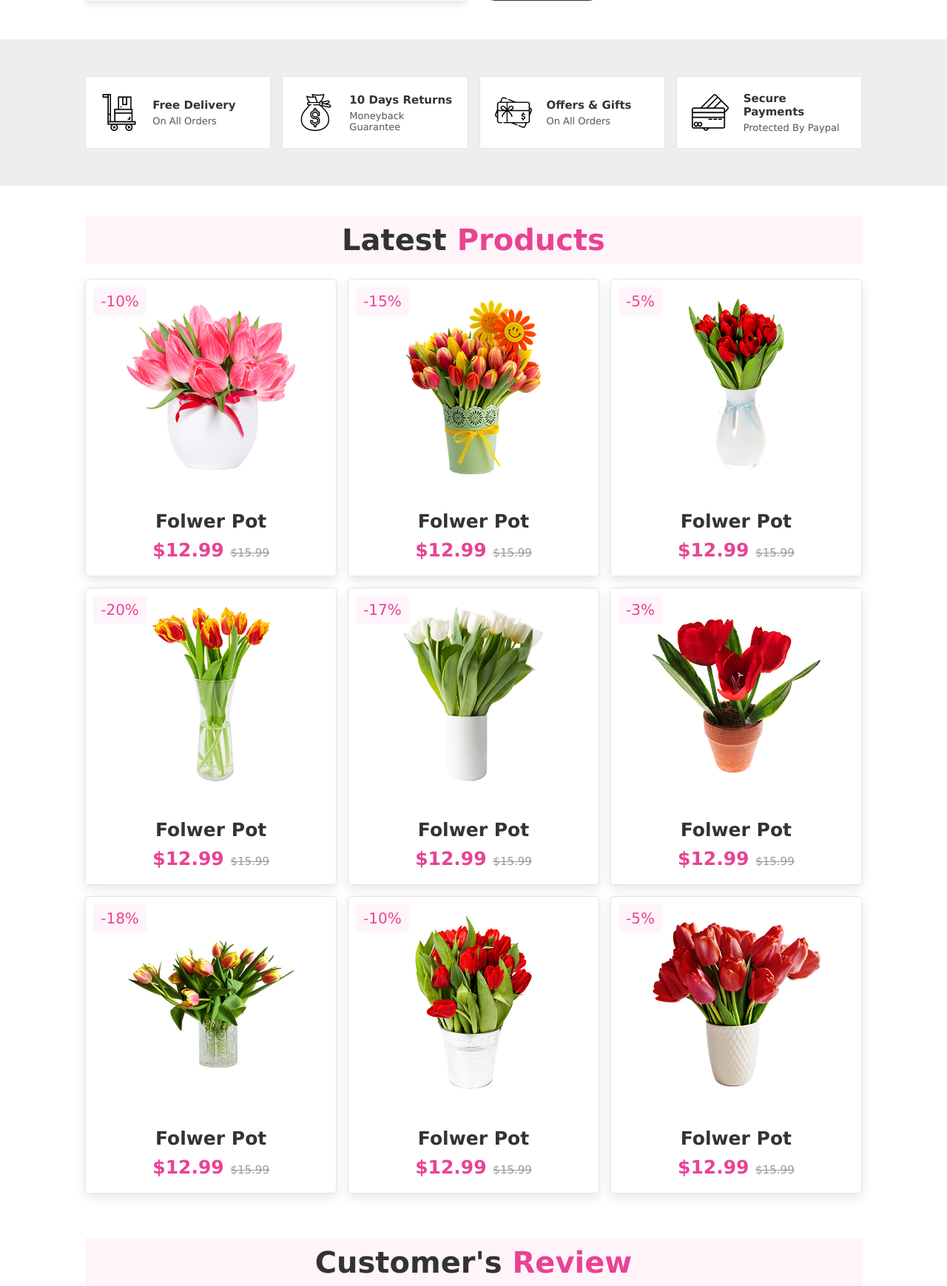
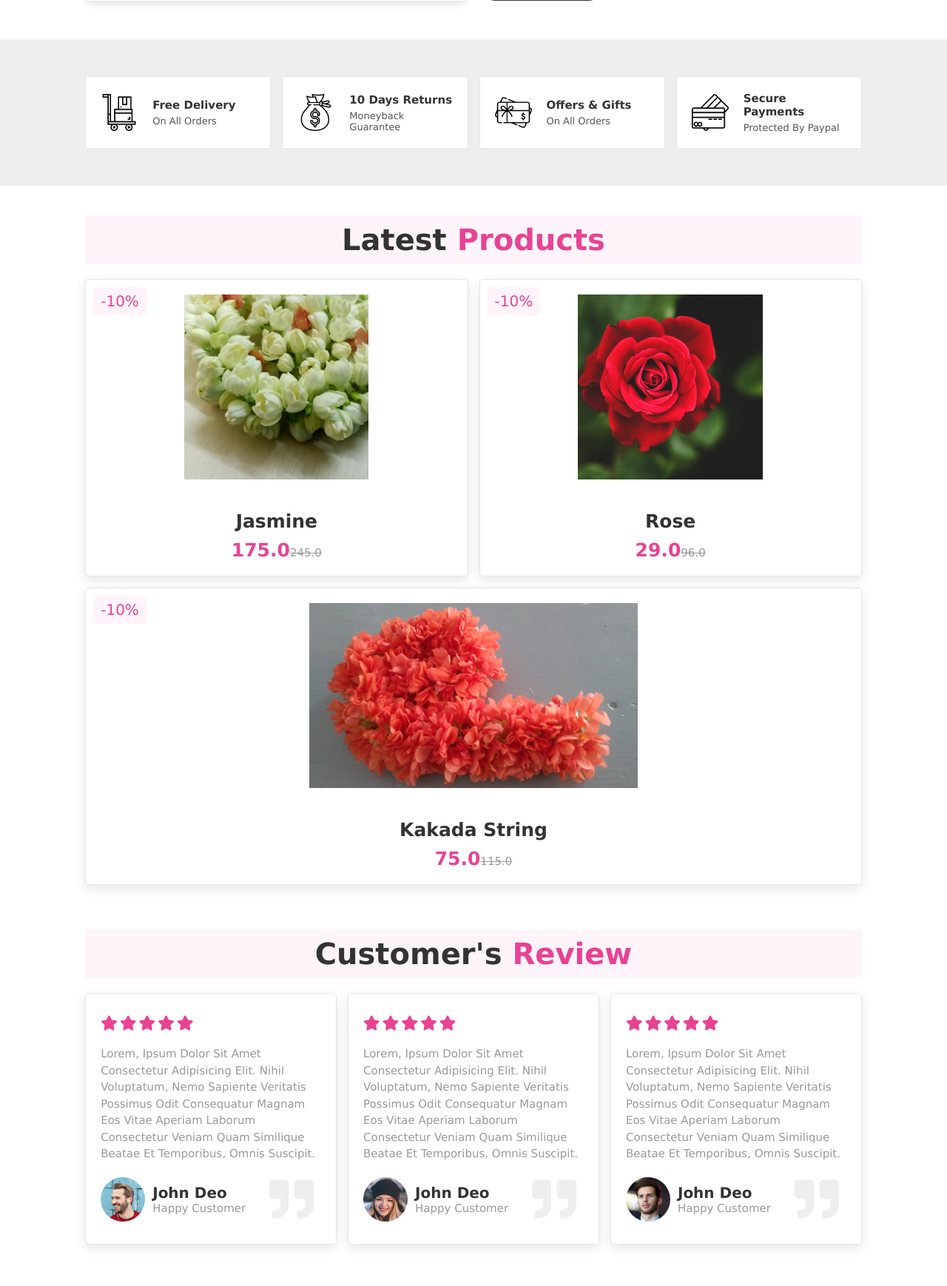
Before and after one commit to Chethan-b13/Bloom_Bids, a Django app: page / in a window 1280 px wide. Shown: the part 1217-2955 px from the top of the page at 74% size. Run offline with Django 4.2, Linux system fonts and the light colour scheme; data comes from the database, SQL or seed files in the repository; both versions use the stored data as it was after the commit; grey boxes are pictures that could not be loaded.

Commit message:
Updated templates

```diff
--- a/Bloombid/settings.py
+++ b/Bloombid/settings.py
@@ -132,6 +132,9 @@ STATICFILES_DIRS = [
 ]
 STATIC_ROOT = os.path.join(BASE_DIR, 'assets')
 
+MEDIA_URL = '/media/'
+MEDIA_ROOT = os.path.join(BASE_DIR, 'media/')
+
 AUTHENTICATION_BACKENDS = (
     'django.contrib.auth.backends.ModelBackend',
     'allauth.account.auth_backends.AuthenticationBackend'
--- a/Bloombid/urls.py
+++ b/Bloombid/urls.py
@@ -14,9 +14,13 @@ Including another URLconf
     2. Add a URL to urlpatterns:  path('blog/', include('blog.urls'))
 """
 from django.contrib import admin
+from django.conf.urls.static import static
+from django.conf import settings
 from django.urls import path, include
 
 urlpatterns = [
     path('admin/', admin.site.urls),
     path('', include('core.urls', namespace='core')),
 ]
+
+urlpatterns += static(settings.MEDIA_URL, document_root=settings.MEDIA_ROOT)
--- a/Templates/base.html
+++ b/Templates/base.html
@@ -32,7 +32,7 @@
       <div class="icons">
         <a href="#" class="fas fa-heart"></a>
         <a href="#" class="fas fa-shopping-cart"
-          ><span style="background-color: #e84393; color: white">0</span></a
+          ><span style=" color: #f496a9; font-size: large;">0</span></a
         >
         <a href="signup.html" class="fas fa-user"></a>
       </div>
--- a/Templates/index.html
+++ b/Templates/index.html
@@ -6,8 +6,8 @@
 <!-- home section starts -->
 <section class="home" id="home" style="background-image:url('{% static 'images/home-bg.jpg' %}');">
     <div class="contents">
-      <h3>fresh flowers</h3>
-      <span>natural & beautiful flowers</span>
+      <h3>Fresh Flowers</h3>
+      <span>Natural & Beautiful Flowers</span>
       <p>
         Lorem ipsum dolor sit amet, consectetur adipisicing elit. Maxime
         cumque necessitatibus vitae pariatur. Non eos provident quae rerum ex
@@ -83,10 +83,12 @@
   <section class="products" id="products">
     <h1 class="heading">latest <span>products</span></h1>
     <div class="box-container">
+
+      {% for Flower in Flowers %}
       <div class="box">
         <span class="discount">-10%</span>
         <div class="image">
-          <img src={% static 'images/img-1.jpg' %} alt="" />
+          <img src=/media/{{Flower.item_image}} alt="{{Flower.flower_name}}"/>
           <div class="icons">
             <a href="#" class="fas fa-heart"></a>
             <a href="#" class="cart-btn">add to cart</a>
@@ -94,138 +96,12 @@
           </div>
         </div>
         <div class="content">
-          <h3>folwer pot</h3>
-          <div class="price">$12.99 <span>$15.99</span></div>
+          <h3>{{Flower.flower_name}}</h3>
+          <div class="price">{{Flower.discount_price}}<span>{{Flower.price}}</span></div>
         </div>
       </div>
+      {% endfor %}
 
-      <div class="box">
-        <span class="discount">-15%</span>
-        <div class="image">
-          <img src={% static 'images/img-2.jpg' %} alt="" />
-          <div class="icons">
-            <a href="#" class="fas fa-heart"></a>
-            <a href="#" class="cart-btn">add to cart</a>
-            <a href="#" class="fas fa-share"></a>
-          </div>
-        </div>
-        <div class="content">
-          <h3>folwer pot</h3>
-          <div class="price">$12.99 <span>$15.99</span></div>
-        </div>
-      </div>
-
-      <div class="box">
-        <span class="discount">-5%</span>
-        <div class="image">
-          <img src={% static 'images/img-3.jpg' %} alt="" />
-          <div class="icons">
-            <a href="#" class="fas fa-heart"></a>
-            <a href="#" class="cart-btn">add to cart</a>
-            <a href="#" class="fas fa-share"></a>
-          </div>
-        </div>
-        <div class="content">
-          <h3>folwer pot</h3>
-          <div class="price">$12.99 <span>$15.99</span></div>
-        </div>
-      </div>
-
-      <div class="box">
-        <span class="discount">-20%</span>
-        <div class="image">
-          <img src={% static 'images/img-4.jpg' %} alt="" />
-          <div class="icons">
-            <a href="#" class="fas fa-heart"></a>
-            <a href="#" class="cart-btn">add to cart</a>
-            <a href="#" class="fas fa-share"></a>
-          </div>
-        </div>
-        <div class="content">
-          <h3>folwer pot</h3>
-          <div class="price">$12.99 <span>$15.99</span></div>
-        </div>
-      </div>
-
-      <div class="box">
-        <span class="discount">-17%</span>
-        <div class="image">
-          <img src={% static 'images/img-5.jpg' %} alt="" />
-          <div class="icons">
-            <a href="#" class="fas fa-heart"></a>
-            <a href="#" class="cart-btn">add to cart</a>
-            <a href="#" class="fas fa-share"></a>
-          </div>
-        </div>
-        <div class="content">
-          <h3>folwer pot</h3>
-          <div class="price">$12.99 <span>$15.99</span></div>
-        </div>
-      </div>
-
-      <div class="box">
-        <span class="discount">-3%</span>
-        <div class="image">
-          <img src={% static 'images/img-6.jpg' %} alt="" />
-          <div class="icons">
-            <a href="#" class="fas fa-heart"></a>
-            <a href="#" class="cart-btn">add to cart</a>
-            <a href="#" class="fas fa-share"></a>
-          </div>
-        </div>
-        <div class="content">
-          <h3>folwer pot</h3>
-          <div class="price">$12.99 <span>$15.99</span></div>
-        </div>
-      </div>
-
-      <div class="box">
-        <span class="discount">-18%</span>
-        <div class="image">
-          <img src={% static 'images/img-7.jpg' %} alt="" />
-          <div class="icons">
-            <a href="#" class="fas fa-heart"></a>
-            <a href="#" class="cart-btn">add to cart</a>
-            <a href="#" class="fas fa-share"></a>
-          </div>
-        </div>
-        <div class="content">
-          <h3>folwer pot</h3>
-          <div class="price">$12.99 <span>$15.99</span></div>
-        </div>
-      </div>
-
-      <div class="box">
-        <span class="discount">-10%</span>
-        <div class="image">
-          <img src={% static 'images/img-8.jpg' %} alt="" />
-          <div class="icons">
-            <a href="#" class="fas fa-heart"></a>
-            <a href="#" class="cart-btn">add to cart</a>
-            <a href="#" class="fas fa-share"></a>
-          </div>
-        </div>
-        <div class="content">
-          <h3>folwer pot</h3>
-          <div class="price">$12.99 <span>$15.99</span></div>
-        </div>
-      </div>
-
-      <div class="box">
-        <span class="discount">-5%</span>
-        <div class="image">
-          <img src={% static 'images/img-9.jpg' %} alt="" />
-          <div class="icons">
-            <a href="#" class="fas fa-heart"></a>
-            <a href="#" class="cart-btn">add to cart</a>
-            <a href="#" class="fas fa-share"></a>
-          </div>
-        </div>
-        <div class="content">
-          <h3>folwer pot</h3>
-          <div class="price">$12.99 <span>$15.99</span></div>
-        </div>
-      </div>
     </div>
   </section>
 
--- a/core/models.py
+++ b/core/models.py
@@ -44,7 +44,7 @@ class Item(models.Model):
     category = models.ForeignKey(Category, on_delete=models.CASCADE)
     label = models.CharField(choices=label_choices, default="", max_length=2)
     item_image = models.ImageField(
-        upload_to="uploads/", default='/images/Default_Flower.jpg')
+        upload_to="uploads/", default='/images/no-image.jpg')
     is_auctioned = models.BooleanField(default=False)
 
     class Meta:
--- a/core/views.py
+++ b/core/views.py
@@ -7,6 +7,7 @@ from .models import Item, Order, CartItem
 
 class HomePage(ListView):
     model = Item
+    context_object_name = 'Flowers'
     template_name = "index.html"
 
 
```
Also changed, not shown: populate_script.py (added, +35 -0 lines), core/migrations/0003_alter_category_options_alter_item_item_image.py (added), db.sqlite3, media/uploads/Jasmine.jpg (added), media/uploads/Red-Rose.jpg (added), media/uploads/flower7.jpg (added), static/images/no-image.jpg (added).
